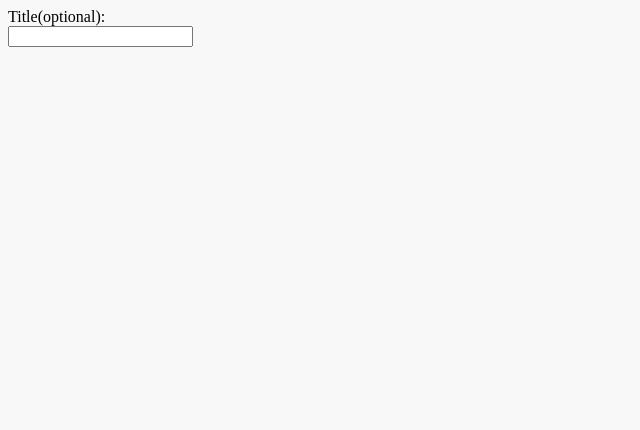
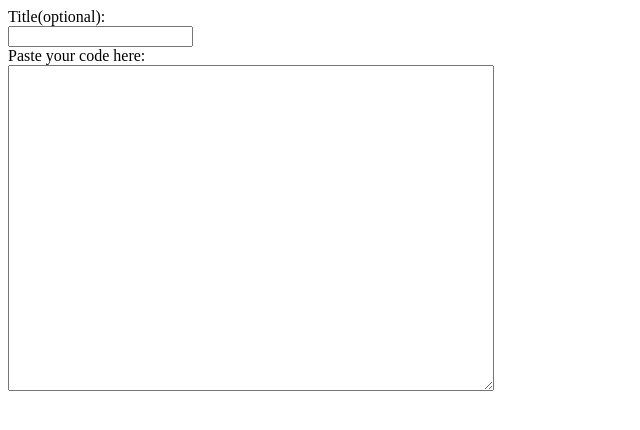
Before and after one commit to virtutae/paste-bin-front-end-SI-TL, a React (Vite) app: page / in a window 1280 px wide. Shown: the top 430 px of the page, without its empty margins (0-640 px from the left). Built offline with nearby package versions, Linux system fonts and the light colour scheme.

Commit message:
added textarea and styles, removed unused files

```diff
--- a/src/components/App.css
+++ /dev/null
@@ -1,3 +0,0 @@
-html {
-    background: #f8f8f8;
-}
--- a/src/components/App.tsx
+++ b/src/components/App.tsx
@@ -1,5 +1,5 @@
 import InputPage from "./InputPage";
-import "./App.css";
+import "./styles.css";
 
 function App() {
     return (
--- a/src/components/InputPage.tsx
+++ b/src/components/InputPage.tsx
@@ -1,8 +1,13 @@
 function InputPage(): JSX.Element {
     return (
         <>
-            <div>Title(optional):</div>
-            <input></input>
+            <div>
+                <div>Title(optional):</div>
+                <input></input>
+                <br />
+                <div>Paste your code here:</div>
+                <textarea className="textBody"></textarea>
+            </div>
         </>
     );
 }
--- /dev/null
+++ b/src/components/styles.css
@@ -0,0 +1,4 @@
+.textBody {
+    height: 20rem;
+    width: 30rem;
+}
--- a/src/greet.ts
+++ /dev/null
@@ -1,4 +0,0 @@
-function greet(name: string): string {
-    return "Hello, " + name;
-}
-export { greet };
```
Also changed, not shown: 1 other file (tests, documents, lock files or other folders).
